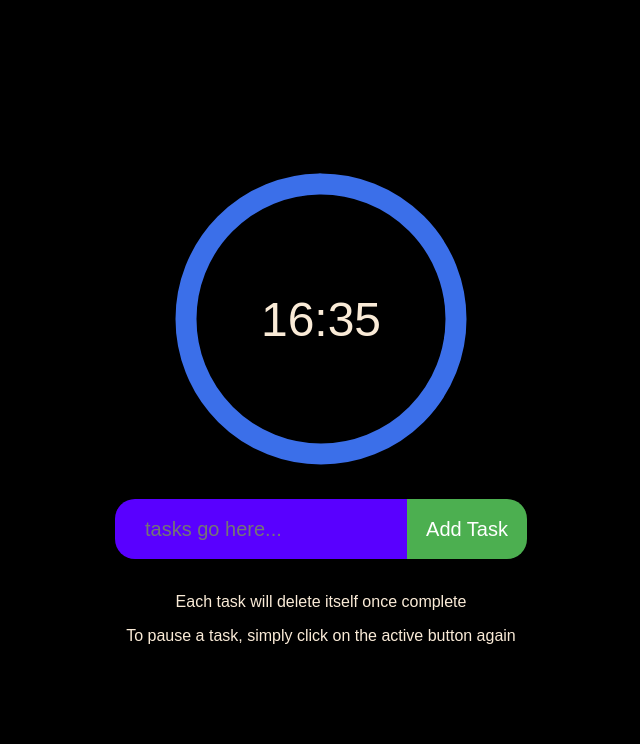
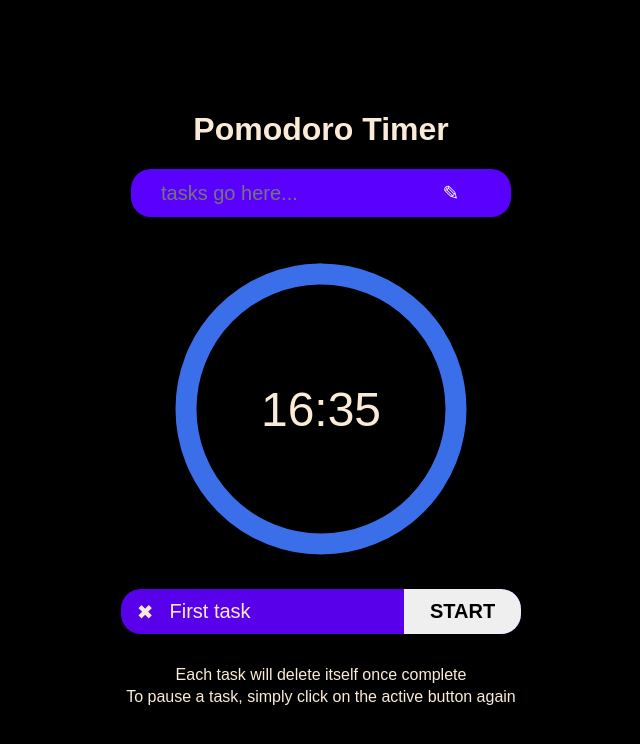
Before and after one commit to ItsMeSteve88/js-css-html-pomodoro-timer, a plain HTML site: page index.html in a window 1280 px wide. Shown: the whole page, without its empty margins (319-959 px from the left). Drawn offline with Linux system fonts and the light colour scheme.

Commit message:
some content

```diff
--- a/css/styles.css
+++ b/css/styles.css
@@ -72,19 +72,55 @@ body {
     font-size: 48px;
 }
 
+.task-block p
+{
+    width: 242px;
+    font-size: 20px;
+}
+
+.task-block
+{
+    background-color: rgb(89, 0, 235);
+    border-radius: 20px;
+    margin: 10px 0;
+    height: 45px;
+    width: 400px;
+    display: flex;
+    align-items: center;
+    text-align: left;
+}
+
+.task-block .delete-icon
+{
+    width: 50px;
+    text-align: center;
+    cursor: pointer;
+}
+
+.task-block .controller-button
+{
+    height: 100%;
+    border: none ;
+    width: 120px;
+    border-radius: 0 20px 20px 0;
+    font-weight: bold;
+    font-size: 20px;
+}
+
 .input-container
 {
     height: 60px;
-    width: 412px;
+    width: 400px;
     display: flex;
+    justify-content: center;
 }
 
 .input-container input
 {
     background-color: rgb(89, 0, 255);
     border-radius: 20px 0 0 20px;
-    width: 232px;
-    height: 100%;
+    width: 200px;
+    height: 80%;
     border: none;
     font-size: 20px;
     padding: 0 30px;
@@ -97,7 +133,7 @@ body {
 }
 
 .submit-button {
-    background-color: #4CAF50;
+    background-color: rgb(89, 0, 255);
     border: none;
     color: white;
     width: 120px;
@@ -107,5 +143,10 @@ body {
     font-size: 20px;
     cursor: pointer;
     border-radius: 0 20px 20px 0;
-    height: 100%;
+    height: 80%;
 }
+
+.sub-text
+{
+    margin: 4px;
+}
--- a/index.html
+++ b/index.html
@@ -10,17 +10,28 @@
 <body>
 
     <div class="pomodoro-timer">
+        <h1>Pomodoro Timer</h1>
+        <div class="input-container">
+            <input placeholder="tasks go here..."/>
+            <button class="submit-button">✎</button>
+        </div>
+
+
+
         <div id="timer"></div>
 
 
-        <div class="task-container"></div>
-        <div class="input-container">
-            <input placeholder="tasks go here..."/>
-            <button class="submit-button">Add Task</button>
+        <div class="task-container">
+            <div class="task-block">
+                <p class="delete-icon">✖</p>
+                <p>First task</p>
+                <button class="controller-button">START</button>
+            </div>
+
         </div>
         <br/>
-        <p>Each task will delete itself once complete</p>
-        <p>To pause a task, simply click on the active button again</p>
+        <p class="sub-text">Each task will delete itself once complete</p>
+        <p class="sub-text">To pause a task, simply click on the active button again</p>
     </div>
 
     <script src="/js/app.js"></script>
--- a/js/app.js
+++ b/js/app.js
@@ -45,6 +45,28 @@ document.getElementById("timer").innerHTML = `
 )}</span>
 </div>
 `;
+
+const taskContainer = document.querySelector('.task-container')
+
+function render()
+{
+  const taskBlock = document.createElement('div')
+  const deleteElement = document.createElement('p')
+  const title = document.createElement('p')
+  const controller = document.createElement('button')
+
+  taskBlock.classList.add('task-block')
+  deleteElement.classList.add('delete-icon')
+  controller.classList.add('controller-button')
+
+  deleteElement.textContent = '✖'
+  title.textContent = 'Task'
+  controller.textContent = 'Start'
+
+  taskBlock.appendChild(deleteElement, title, controller)
+  taskContainer.appendChild(taskBlock)
+
+}
 
 startTimer();
 
```
